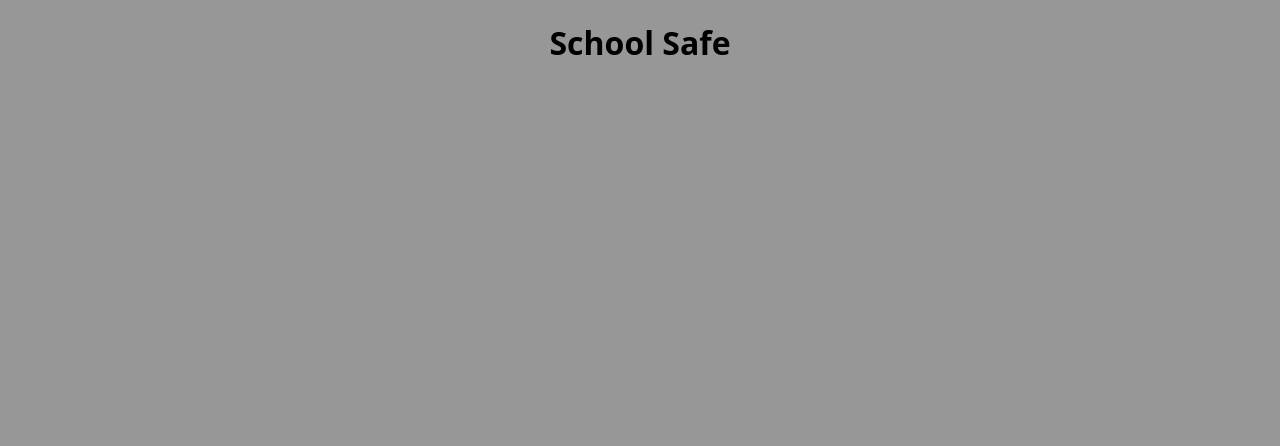
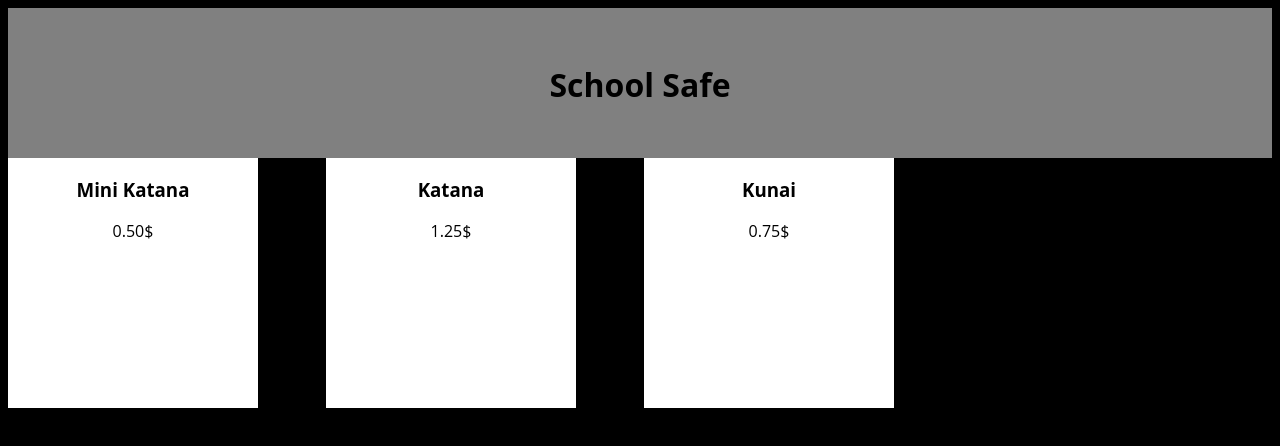
Before and after one commit to TheGreanestOfBeans/SSW, a plain HTML site: page index.html in a window 1280 px wide. Drawn offline with Linux system fonts and the light colour scheme.

Commit message:
Added hero banner and product cards

```diff
--- a/index.css
+++ b/index.css
@@ -1,8 +1,37 @@
 body{
-    background-color: rgb(151, 151, 151);
+    background-color: black;
 }
 #Banner{
     text-align: center;
     font-family: 'Open Sans', sans-serif;
     bottom: 50%;
+    background-color:gray;
+    max-height: 150px;
+    height: 150px;
+    line-height: 150px;
+
 }
+#Banner h1{
+    display: inline-block;
+    line-height: normal;
+    vertical-align: middle;
+}
+
+.Product{
+
+    font-family: 'Open Sans', sans-serif;
+    background-color: white;
+    max-height: 250px;
+    height: 250px;
+    grid-row-end:auto;
+    max-width: 250px;
+    width: 250px;
+}
+
+#Prods{
+    column-gap: 2px;
+
+    text-align: center;
+    grid-template-columns:25% 25% 25%;
+    display: grid;
+}
--- a/index.html
+++ b/index.html
@@ -9,6 +9,14 @@
     <div id="Banner">
         <h1>School Safe</h1>
     </div>
+
+    <div id="Prods">
+        <div class="Product" id="MAT"><h3>Mini Katana</h3>0.50$</div>
+        <div class="Product" id="KAT"><h3>Katana</h3><p>1.25$</p></div>
+        <div class="Product" id="KUN"><h3>Kunai</h3><p>0.75$</p></div>
+
+
+    </div>
 </head>
 <body>
 
```
